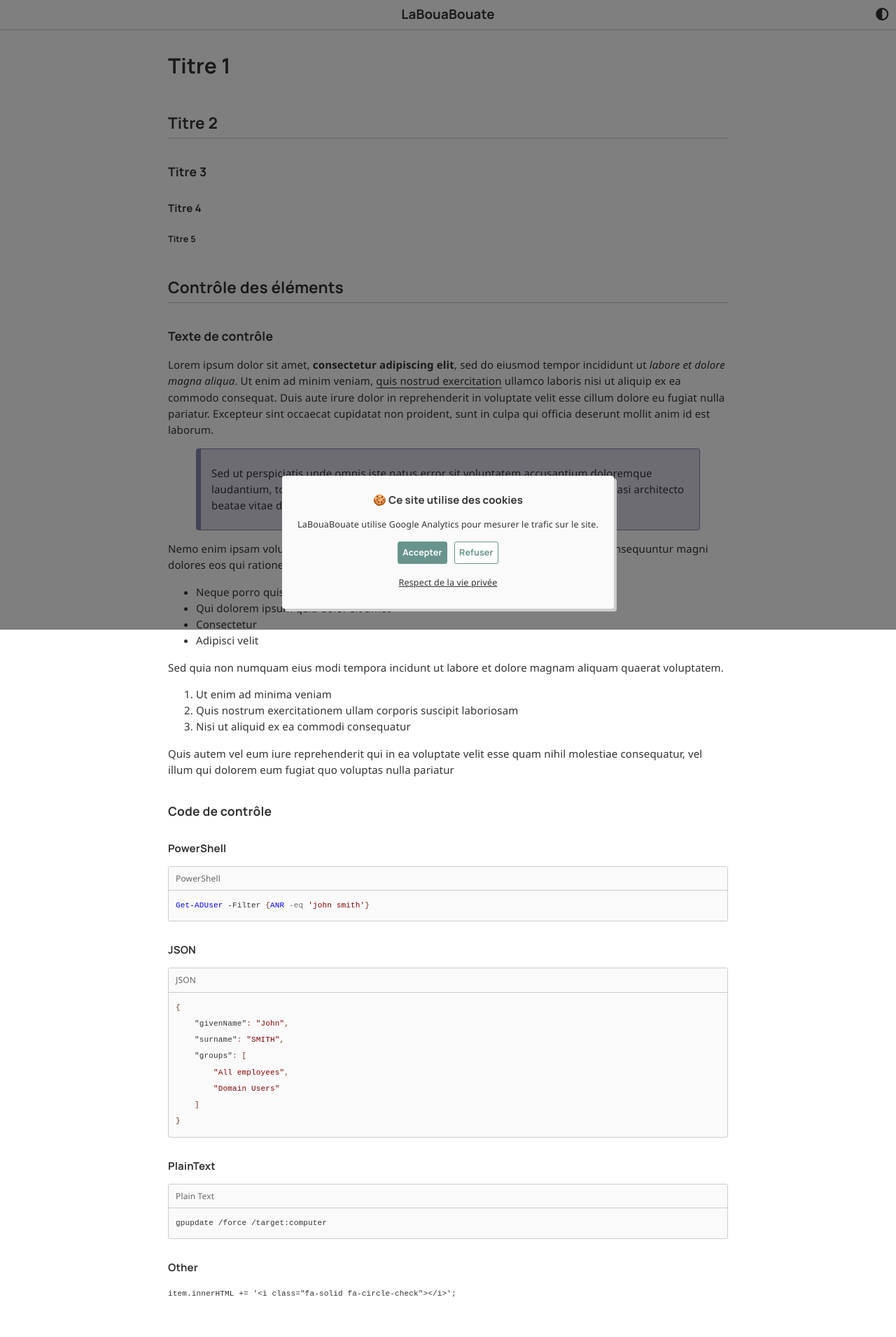
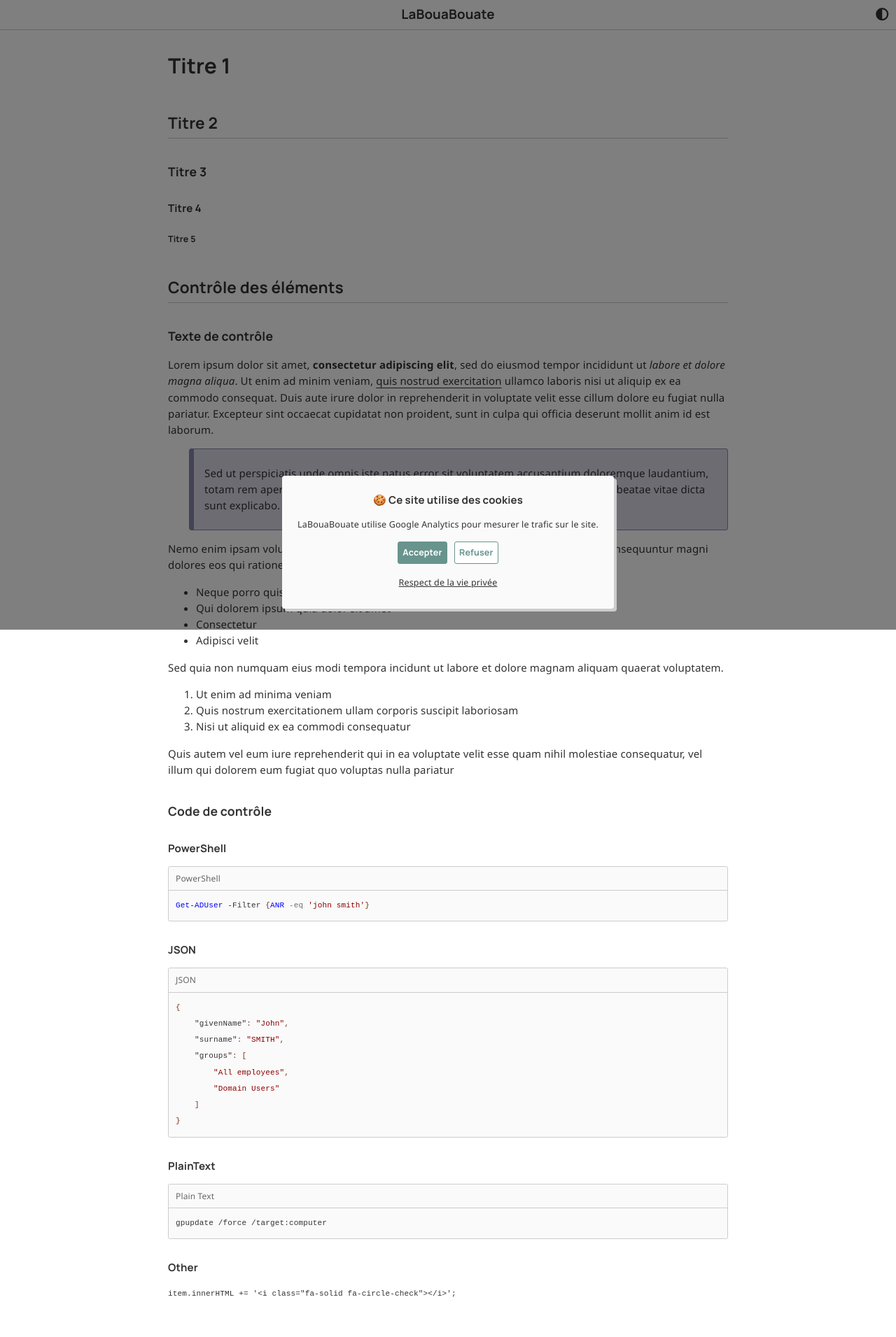
Before and after one commit to leobouard/leobouard.github.io, a Jekyll site: the page built from _pages/testing.md, in a window 1280 px wide. Shown: the top 1911 px of the page at 70% size. Built offline with Jekyll 4.4.1, drawn with Linux system fonts in a browser that asks for light colours; nearby versions of some CDN libraries; some web fonts are replaced; comment, search, counter and statistics services are not loaded.

Commit message:
Update margin-inline for blockquote styling

```diff
--- a/_sass/code-and-blockquote.scss
+++ b/_sass/code-and-blockquote.scss
@@ -3,7 +3,7 @@ blockquote {
     border-radius: var(--borderradius);
     border: 1px solid var(--accent);
     border-left: 0.5em solid var(--accent);
-    /*margin-inline: 0;*/
+    margin-inline: 2em 0;
     padding: 0.5em 1em;
 }
 
```
